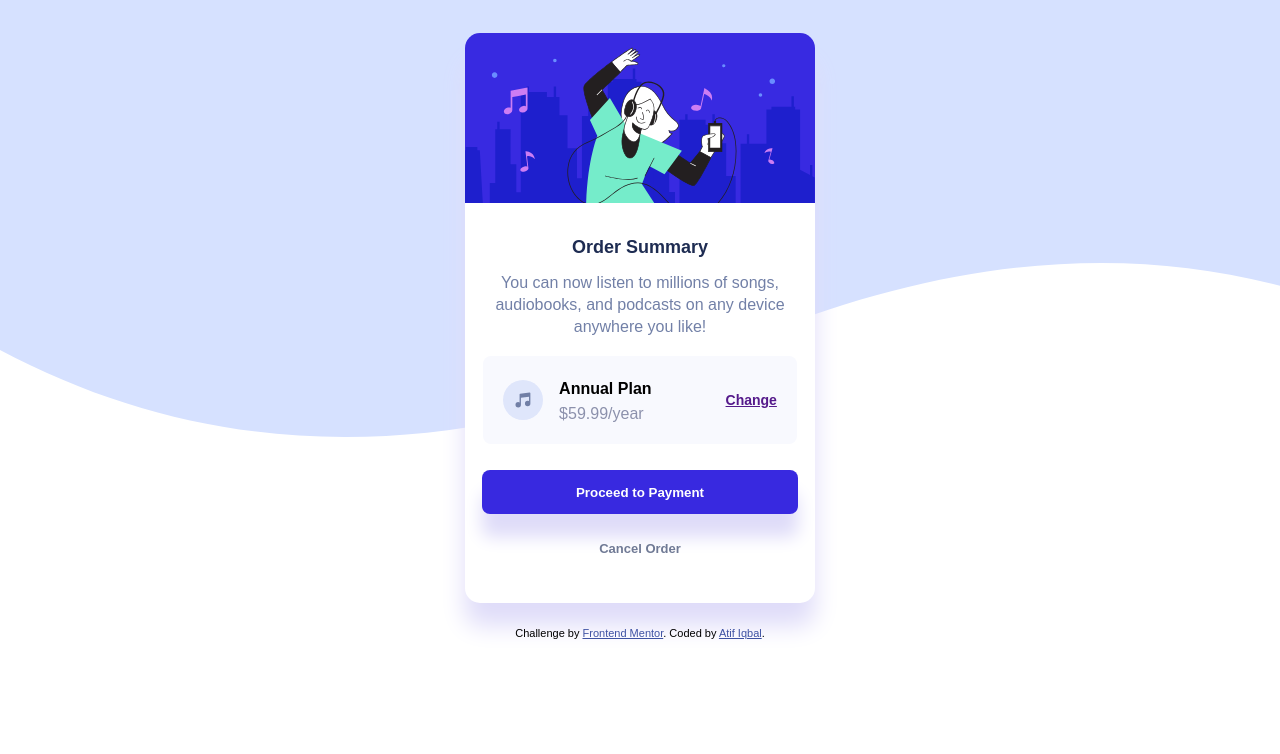
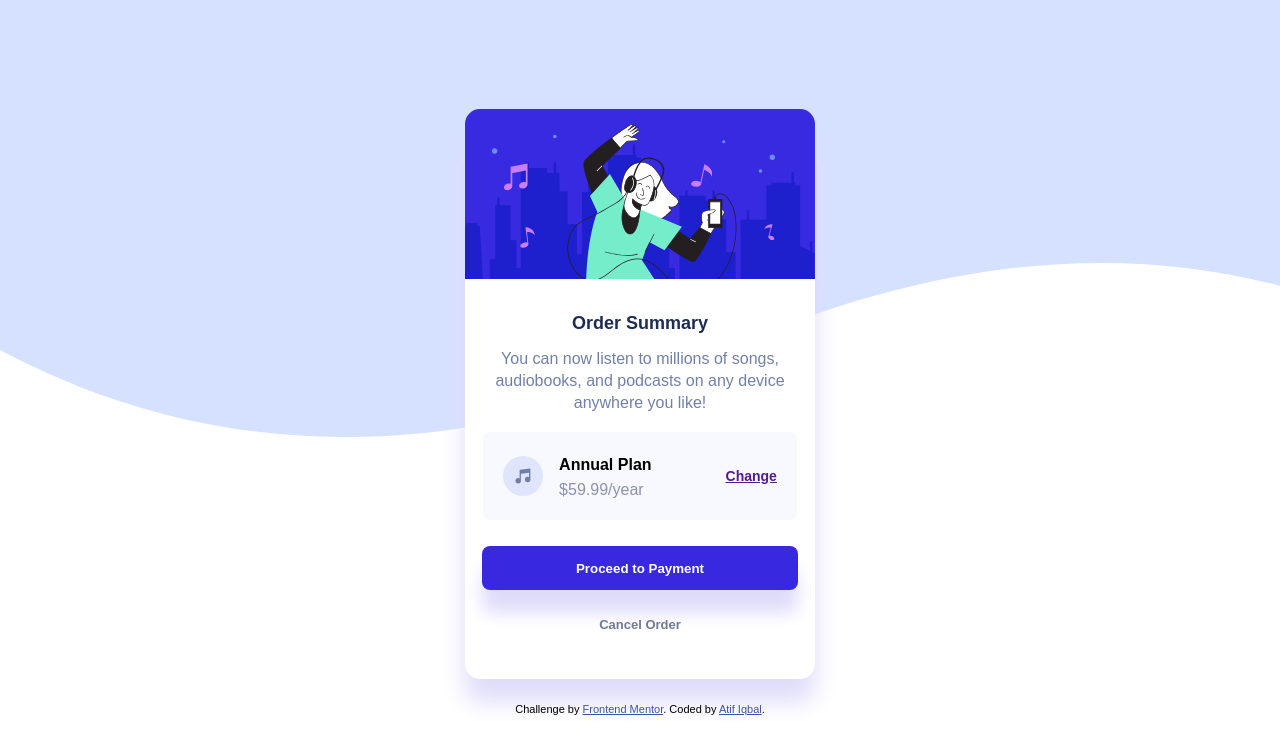
Before and after one commit to atif-dev/order-summary-card, a plain HTML site: page index.html in a window 1280 px wide. Drawn offline with Linux system fonts and the light colour scheme.

Commit message:
mainly set layout

```diff
--- a/index.html
+++ b/index.html
@@ -12,9 +12,8 @@
 
 </head>
 <body id="container">
-  <main>
     <div id="c1">
-      <div id="one"><img src="images/illustration-hero.svg" alt="hero image"></div>
+      <div id="one"><img src="images/illustration-hero.svg" alt="hero"></div>
       <div id="two"><p>Order Summary</p></div>
       <div><p>You can now listen to millions of<br id="mbBr"> songs,<br id="pcBr">audiobooks, and podcasts on <br id="mbBr2">any device<br id="pcBr2">anywhere you like!</p>
       </div>
@@ -26,11 +25,10 @@
       </div>
       <div><button>Proceed to Payment</button></div>
       <div><a href="">Cancel Order</a></div>
-      <footer class="attribution">
+      <div class="attribution">
       Challenge by <a href="https://www.frontendmentor.io?ref=challenge" target="_blank">Frontend Mentor</a>.
       Coded by <a href="https://twitter.com/atif_devs">Atif Iqbal</a>.
-      </footer>
+      </div>
     </div>
- </main>
 </body>
 </html>
--- a/style.css
+++ b/style.css
@@ -7,7 +7,8 @@ body{
   display: flex;
   justify-content: center;
   align-items: center;
-  height: 625px;
+  /*height: 625px;*/
+  height: 97vh;/*625px is equal to 97vh almost*/
   font-family: 'Red Hat Display', sans-serif;
 }
 
```
